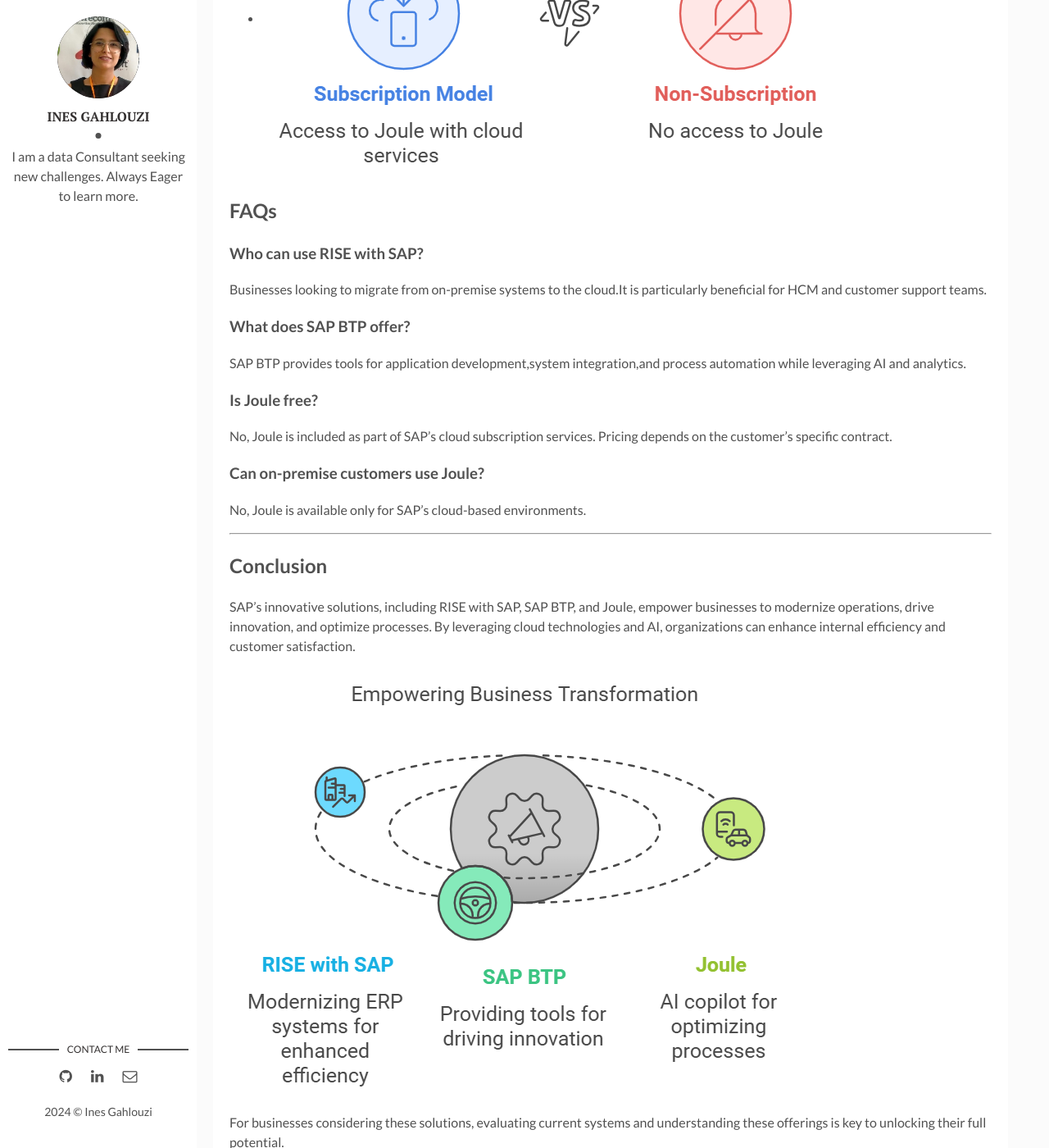
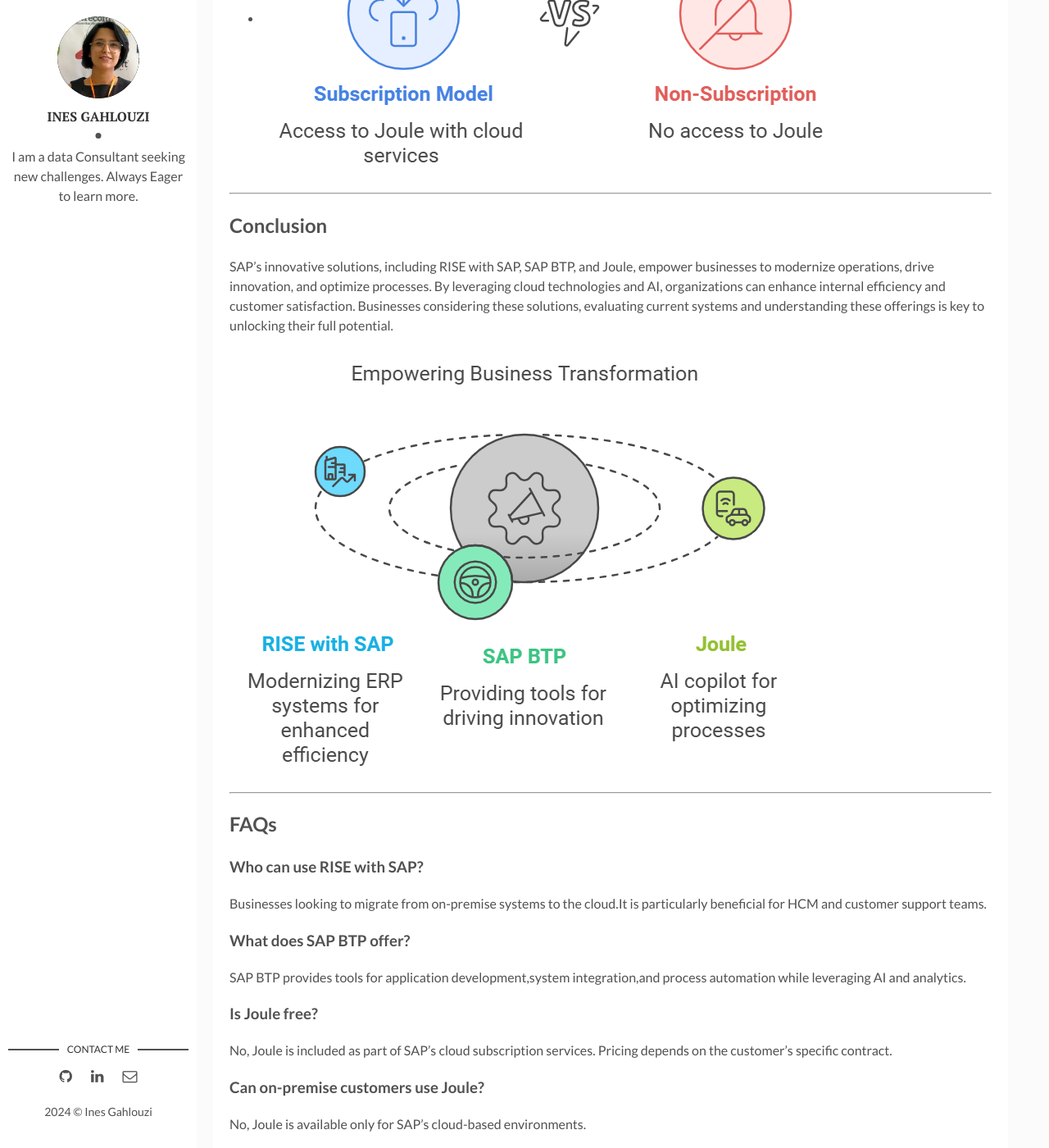
Before and after one commit to inesgh1/Ines-s-Blog, a Jekyll site: the page built from _posts/2024-11-14-sapandAI.markdown, in a window 1280 px wide and 1400 px high, scrolled down 5208 px. Shown: the whole window at 82% size. Built offline with Jekyll 4.4.1, drawn with Linux system fonts in a browser that asks for light colours; comment, search, counter and statistics services are not loaded; some of the changed lines change nothing that is shown.

Commit message:
Update 2024-11-14-sapandAI.markdown

```diff
--- a/_posts/2024-11-14-sapandAI.markdown
+++ b/_posts/2024-11-14-sapandAI.markdown
@@ -117,6 +117,18 @@
 -
 ![success]({{site.baseurl}}/assets/img/sap5.png)
 
+
+---
+
+## Conclusion
+
+SAP’s innovative solutions, including RISE with SAP, SAP BTP, and Joule, empower businesses to modernize operations, drive innovation, and optimize processes. By leveraging cloud technologies and AI, organizations can enhance internal efficiency and customer satisfaction.
+Businesses considering these solutions, evaluating current systems and understanding these offerings is key to unlocking their full potential.
+
+![success]({{site.baseurl}}/assets/img/sap6.png)
+
+
+---
 ## FAQs
 
 ### Who can use RISE with SAP?
@@ -136,13 +148,3 @@
 ### Can on-premise customers use Joule?
 
 No, Joule is available only for SAP’s cloud-based environments.
-
----
-
-## Conclusion
-
-SAP’s innovative solutions, including RISE with SAP, SAP BTP, and Joule, empower businesses to modernize operations, drive innovation, and optimize processes. By leveraging cloud technologies and AI, organizations can enhance internal efficiency and customer satisfaction.
-
-![success]({{site.baseurl}}/assets/img/sap6.png)
-
-For businesses considering these solutions, evaluating current systems and understanding these offerings is key to unlocking their full potential.
```
